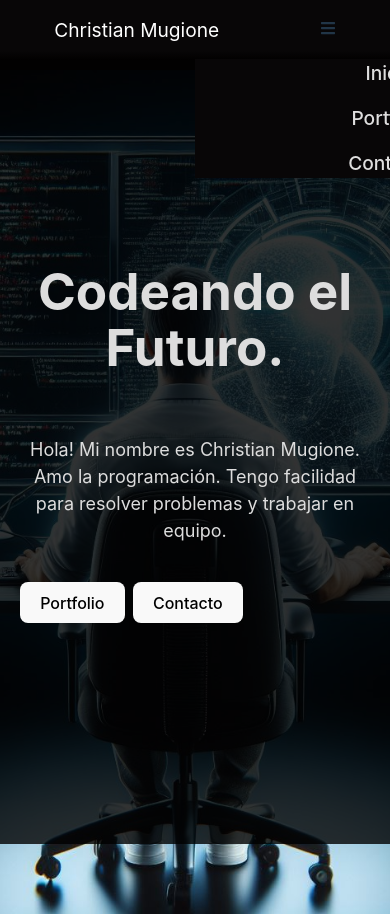
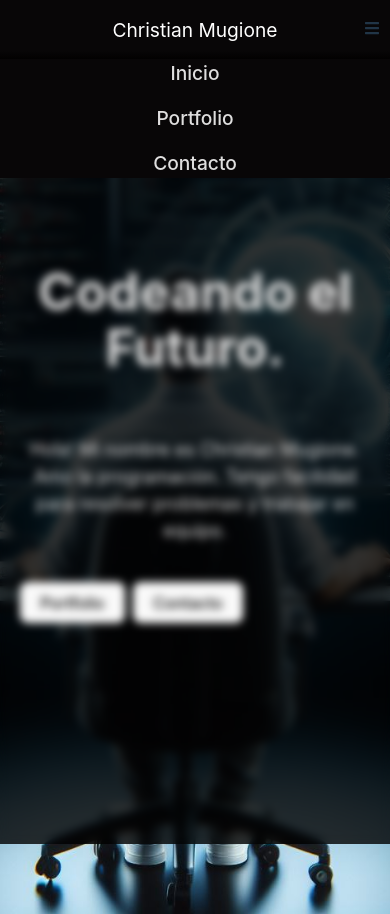
Before and after one commit to ChristianMugione/portfolio, a React (Vite) app: page / in a window 390 px wide. Built offline with nearby package versions, Linux system fonts and the light colour scheme.

Commit message:
navbar responsive fixed

```diff
--- a/src/components/Header.jsx
+++ b/src/components/Header.jsx
@@ -3,19 +3,22 @@ import { Navbar } from "./NavBar";
 import { useDispatch, useSelector } from "react-redux";
 import { closeMenu, openMenu } from "../redux/reducer";
 import { FaBars } from "react-icons/fa";
-import { useEffect } from "react";
+import { useEffect, useState } from "react";
 
 export const Header = () => {
+  const [opened, setOpened] = useState("flex");
   const menuOpened = useSelector((state) => state.menuReducer.menuOpened);
   const dispatch = useDispatch();
-  const opened = { is: "flex" };
+  const opened1 = { is: "flex" };
 
   useEffect(() => {
     const handleResize = () => {
       if (window.innerWidth >= 768) {
         dispatch(openMenu());
+        setOpened("none");
       } else {
         dispatch(closeMenu());
+        setOpened("flex");
       }
     };
 
@@ -26,16 +29,22 @@ export const Header = () => {
     };
   }, [dispatch]);
 
-  const toggleMenu = () => {};
-
+  const toggleMenu = () => {
+    if (!menuOpened) {
+      dispatch(openMenu());
+      setOpened("flex");
+    } else {
+      dispatch(closeMenu());
+      setOpened("none");
+    }
+  };
+  /*
   if (menuOpened) {
-    opened.is = "flex";
   } else {
-    opened.is = "none";
   }
-
+*/
   return (
-    <StyledHeader opened={opened.is}>
+    <StyledHeader opened={opened}>
       <div className="container">
         <div className="title">Christian Mugione</div>
         {menuOpened && <Navbar />}
@@ -61,8 +70,7 @@ const StyledHeader = styled.header`
   background: linear-gradient(#080607 85%, #08060700 100%);
   z-index: 1;
 
-  /*
-    &::after {
+  &::after {
     position: absolute;
     top: 60px;
     height: calc(100dvh - 60px);
@@ -73,12 +81,13 @@ const StyledHeader = styled.header`
 
     backdrop-filter: blur(4px);
     content: "";
-  }*/
+  }
 
   .container {
     display: flex;
     justify-content: space-around;
     align-items: center;
+    /* border: 1px solid white; */
 
     /* background-color: lightgray; */
   }
@@ -89,7 +98,15 @@ const StyledHeader = styled.header`
     color: white;
   }
 
+  .burger-btn {
+    position: absolute;
+    right: 10px;
+  }
+
   @media (min-width: 768px) {
+    .container {
+      justify-content: space-between;
+    }
     .burger-btn {
       display: none;
     }
--- a/src/components/NavBar.jsx
+++ b/src/components/NavBar.jsx
@@ -38,7 +38,7 @@ const StyledUl = styled.ul`
   align-items: center;
   position: absolute;
   top: 40px;
-  right: 0;
+  right: 50%;
   list-style: none;
   padding-inline-start: 0;
   font-size: 1.2em;
@@ -46,10 +46,14 @@ const StyledUl = styled.ul`
   width: 100%;
   transform: translateX(50%);
   transition: all 0.2s;
+  z-index: 1;
 
   a {
     color: #ffffffde;
     position: relative;
+    height: 50px;
+
+    /* border: 1px solid white; */
   }
 
   @media (min-width: 768px) {
```
